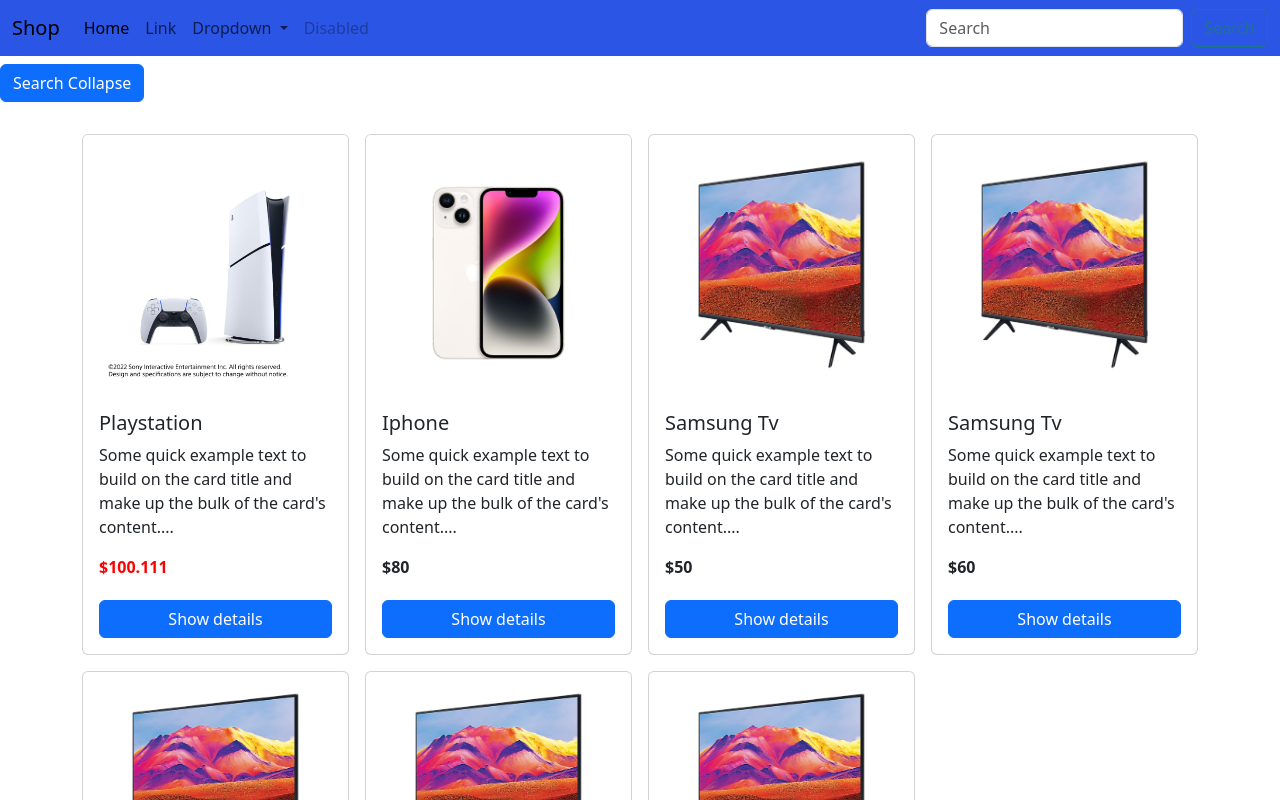
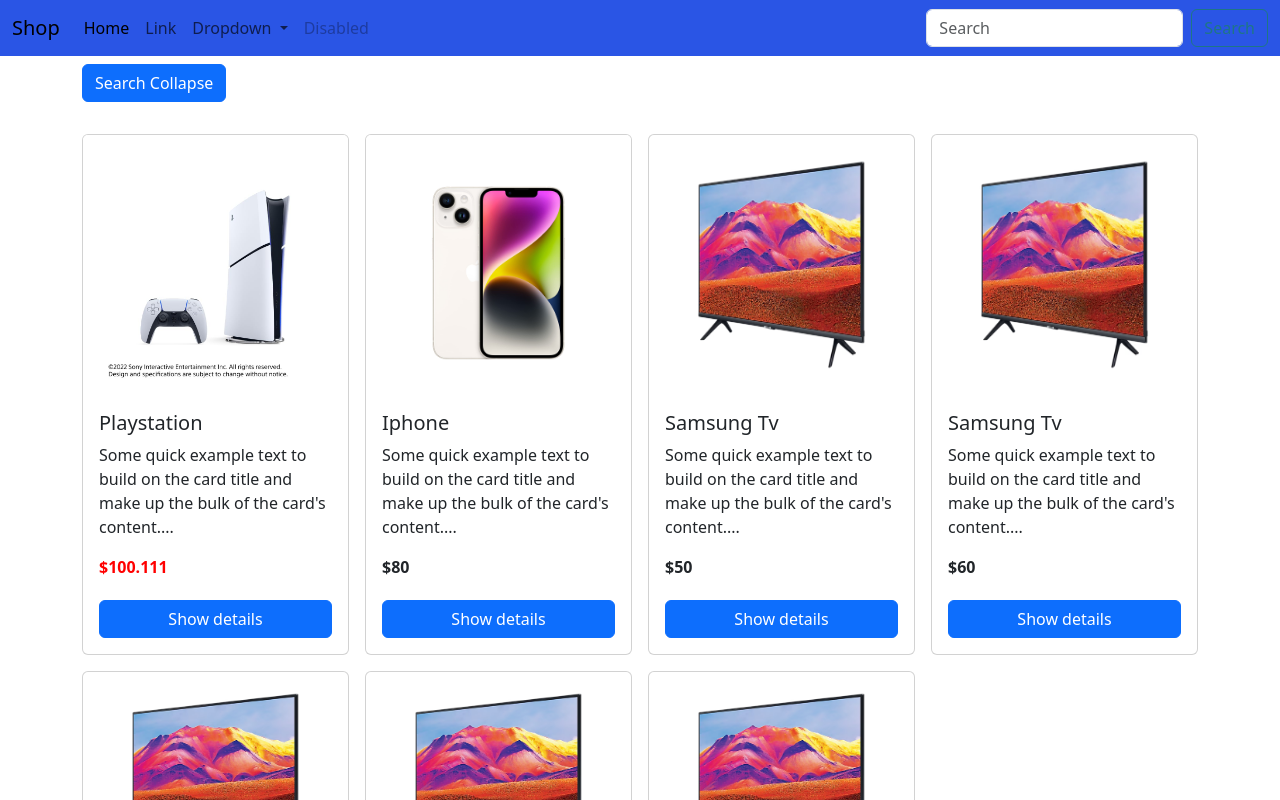
Before and after one commit to AnsarHussainSaudagar/kl-10-1, an Angular app: page / in a window 1280 px wide. Shown: the top 800 px of the page. Built offline with nearby package versions, Linux system fonts and the light colour scheme.

Commit message:
data communication between components

```diff
--- a/src/app/add-product/add-product.component.html
+++ b/src/app/add-product/add-product.component.html
@@ -1,3 +1,5 @@
+
+<div class="container">
     <p class="d-inline-flex gap-1 my-2">
         <a class="btn btn-primary" data-bs-toggle="collapse" href="#collapseExample" role="button" aria-expanded="false"
             aria-controls="collapseExample">
@@ -16,6 +18,6 @@
             <label for="product-price">Price</label>
             <input id="product-price" [(ngModel)]="createObj['price']" name="price" type="number" class="form-control">
             <button (click)="onSubmit()" class="btn btn-success">Submit</button>
-        <!-- {{search}} -->
         </div>
     </div>
+</div>
--- a/src/app/add-product/add-product.component.ts
+++ b/src/app/add-product/add-product.component.ts
@@ -1,4 +1,4 @@
-import { Component } from '@angular/core';
+import { Component, EventEmitter, Output } from '@angular/core';
 import { Product } from '../models/product.model';
 
 @Component({
@@ -13,7 +13,10 @@
     description: '',
     price: 0
   };
+
+  @Output() dataEmitter = new EventEmitter();
+
   onSubmit(){
-    // this.products.push(this.createObj);
+    this.dataEmitter.emit(this.createObj);
   }
 }
--- a/src/app/app.component.html
+++ b/src/app/app.component.html
@@ -1,3 +1,3 @@
 <app-navbar></app-navbar>
-<app-add-product></app-add-product>
+<app-add-product (dataEmitter)="getData($event)" ></app-add-product>
 <app-main-cards [_products]="mainArr" ></app-main-cards>
--- a/src/app/app.component.ts
+++ b/src/app/app.component.ts
@@ -67,4 +67,10 @@
       price: 130.34523,
     },
   ];
+
+  getData(productData : Product){
+    // console.log(event);
+    this.mainArr.push(productData)
+
+  }
 }
```
Also changed, not shown: src/app/main-cards/main-cards.component.html (+1 -13 lines). Lines whose indentation alone changed are shown as unchanged.
